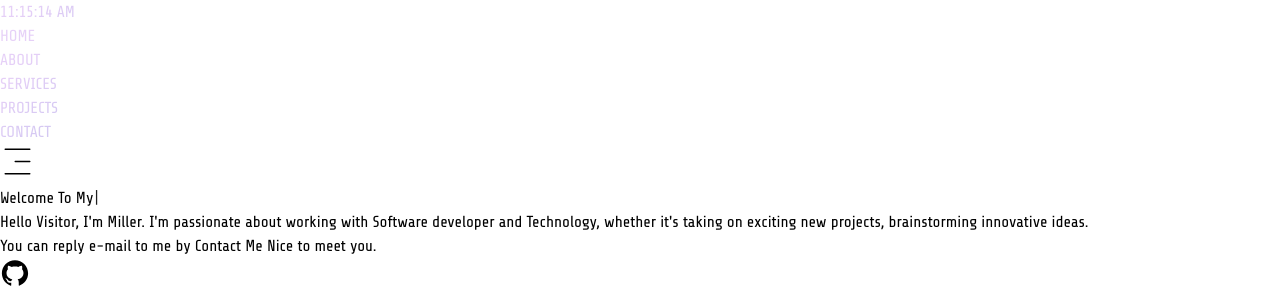
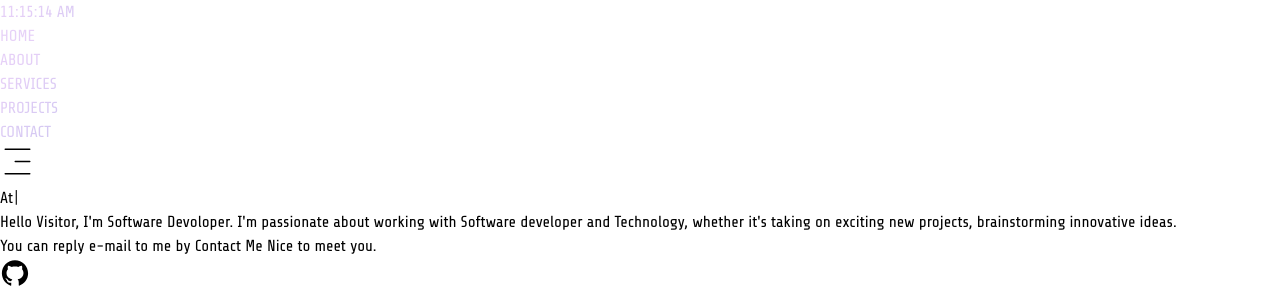
Before and after one commit to auyatip/Portfolio, a React (Vite) app: page / in a window 1280 px wide. Shown: the top 288 px of the page. Built offline with nearby package versions, Linux system fonts and the light colour scheme.

Commit message:
second commit

```diff
--- a/src/Components/Banner.jsx
+++ b/src/Components/Banner.jsx
@@ -18,7 +18,7 @@ const Banner = () => {
     });
   }, []);
 
-  const [wobble, setWobble] = useState(0)
+  const [wobble, setWobble] = useState(0);
 
   return (
     <div className="lg:px-30  xl:px-56 px-10 lg:py-0 py-20 text-center gap-5 lg:text-start flex lg:flex-row flex-col-reverse justify-between lg:gap-28 items-center">
@@ -34,17 +34,18 @@ const Banner = () => {
               fontWeight: 500,
               fontSize: "1.5em",
             }}
-            options={{
-              strings: ["Welcome To My Profile.", "I'm Software Devoloper."],
-              autoStart: true,
-              delay: 100,
-              loop: true,
-              pauseFor: 3000,
+            onInit={(typewriter) => {
+              typewriter
+                .typeString('Welcome To My Profile')
+                .pauseFor(1000)
+                .deleteAll()
+                .typeString("Athip Thumakul")
+                .start();
             }}
           />
         </h1>
         <p data-aos="fade-left" className="text-lg lg:text-2xl">
-          <span className="text-orange-200 ">Hello Visitor, I'm Miller. </span>
+          <span className="text-orange-200 ">Hello Visitor, I'm Software Devoloper. </span>
           I'm passionate about working with Software developer and Technology,
           whether it's taking on exciting new projects, brainstorming innovative
           ideas.
--- a/src/Components/Projects.jsx
+++ b/src/Components/Projects.jsx
@@ -40,7 +40,7 @@ const Projects = () => {
         >
           <div
             data-aos="fade-up"
-            className=" flex items-center relative justify-center font-semibold text-white rounded-3xl h-[250px] shadow-lg shadow-[#25ffc9]  "
+            className=" flex items-center relative justify-center font-semibold text-white rounded-3xl h-[250px] min-h-[250px] shadow-lg shadow-[#25ffc9]  "
           >
             {/* รูป โปรเจค */}
             <img
@@ -84,7 +84,7 @@ const Projects = () => {
         >
           <div
             data-aos="fade-up"
-            className=" flex items-center flex-wrap relative justify-center font-semibold  text-white rounded-3xl h-[250px] w-full shadow-lg  shadow-blue-200 "
+            className=" flex items-center flex-wrap relative justify-center font-semibold  text-white rounded-3xl h-[250px] min-h-[250px] w-full shadow-lg  shadow-blue-200 "
           >
             <img
               src={project5}
@@ -128,7 +128,7 @@ const Projects = () => {
         >
           <div
             data-aos="fade-up"
-            className=" flex items-center relative justify-center font-semibold  text-white rounded-3xl h-[250px] shadow-lg shadow-[#25ffc9] "
+            className=" flex items-center relative justify-center font-semibold  text-white rounded-3xl h-[250px] min-h-[250px] shadow-lg shadow-[#25ffc9] "
           >
             <img
               src={project3}
@@ -173,7 +173,7 @@ const Projects = () => {
         >
           <div
             data-aos="fade-up"
-            className=" flex items-center relative justify-center font-semibold  text-white rounded-3xl h-[250px] shadow-lg shadow-[#25ffc9]"
+            className=" flex items-center relative justify-center font-semibold  text-white rounded-3xl h-[250px] min-h-[250px] shadow-lg shadow-[#25ffc9]"
           >
             <img
               src={project2}
@@ -219,7 +219,7 @@ const Projects = () => {
         >
           <div
             data-aos="fade-up"
-            className=" flex items-center relative justify-center font-semibold  text-white rounded-3xl h-[250px] shadow-lg shadow-[#25ffc9] "
+            className=" flex items-center relative justify-center font-semibold  text-white rounded-3xl h-[250px] min-h-[250px] shadow-lg shadow-[#25ffc9] "
           >
             <img
               src={project4}
```
